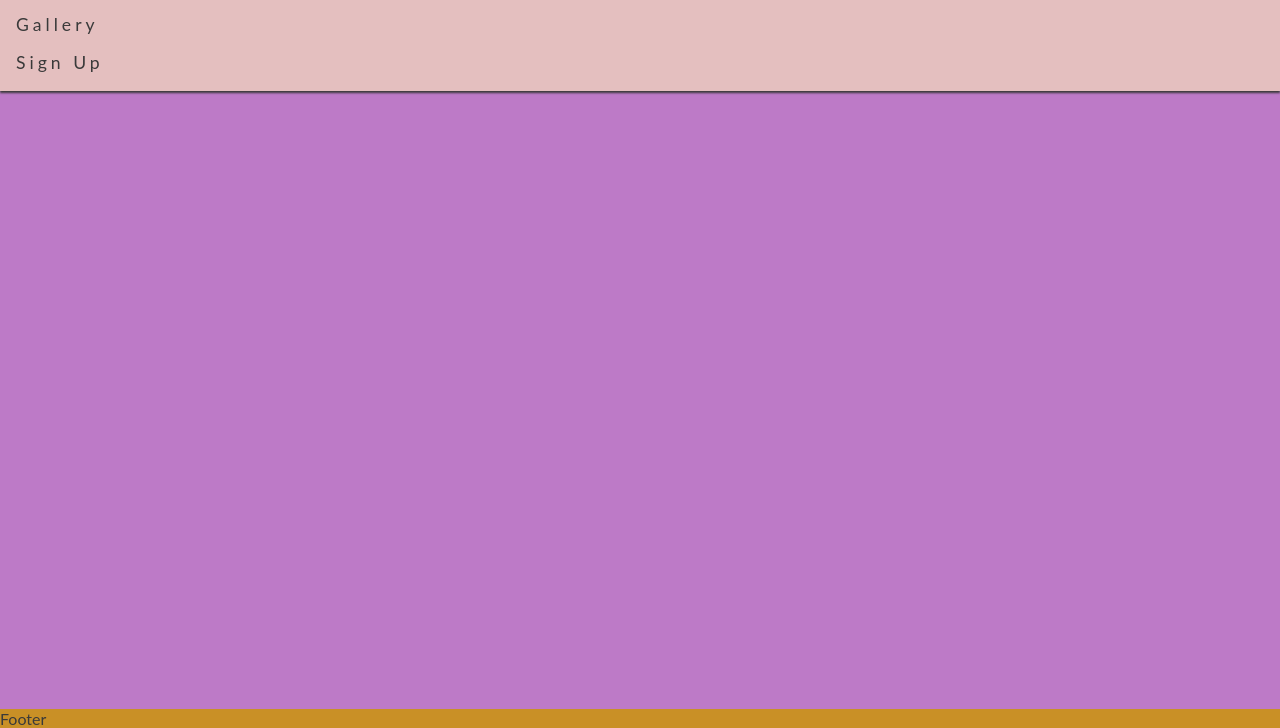
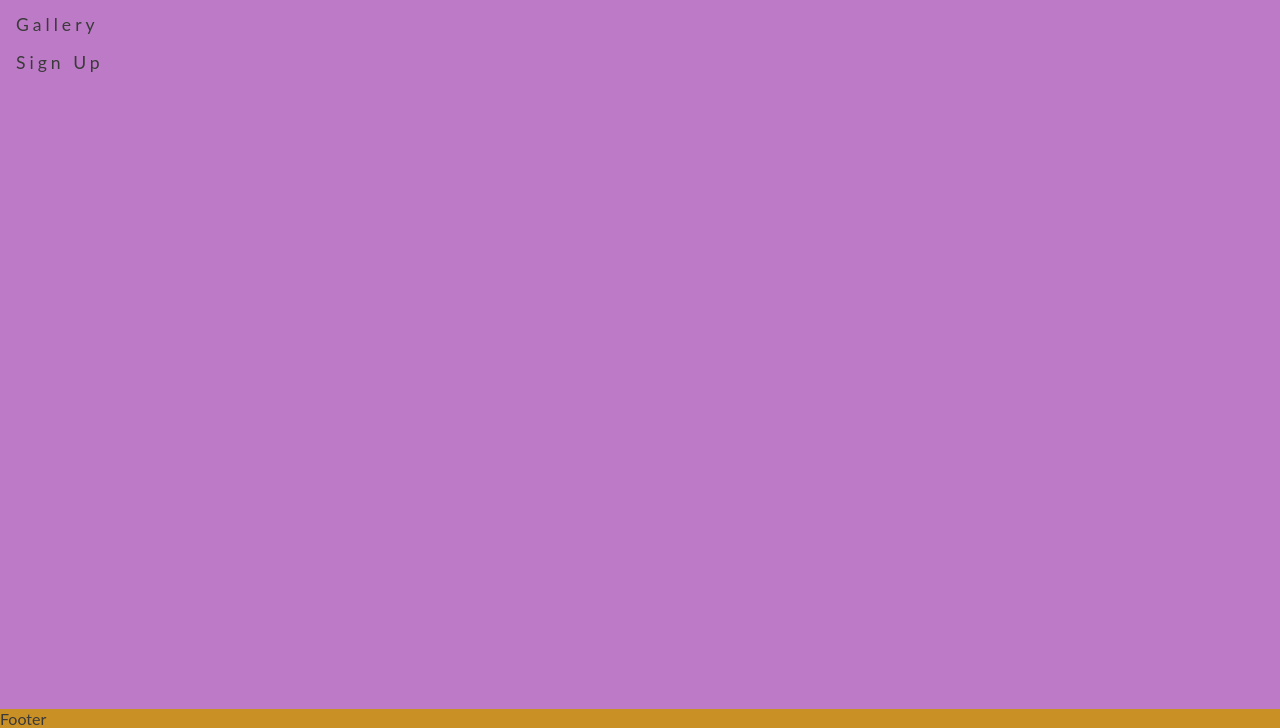
Before and after one commit to IsaLubs/love-cycling, a plain HTML site: page index.html in a window 1280 px wide. Shown: the part 72-800 px from the top of the page. Drawn offline with nearby package versions, Linux system fonts and the light colour scheme.

Commit message:
Add navbar styles with dropdown toggle

```diff
--- a/assets/css/style.css
+++ b/assets/css/style.css
@@ -53,6 +53,12 @@ h1 {
     border-bottom: 1px solid #3a3a3a;
 }
 
+/* Navbar styles with dropdown toggle */
+nav {
+    position: absolute;
+
+}
+
 /* Main content */
 main {
     background-color: rgb(189, 122, 199);
```
